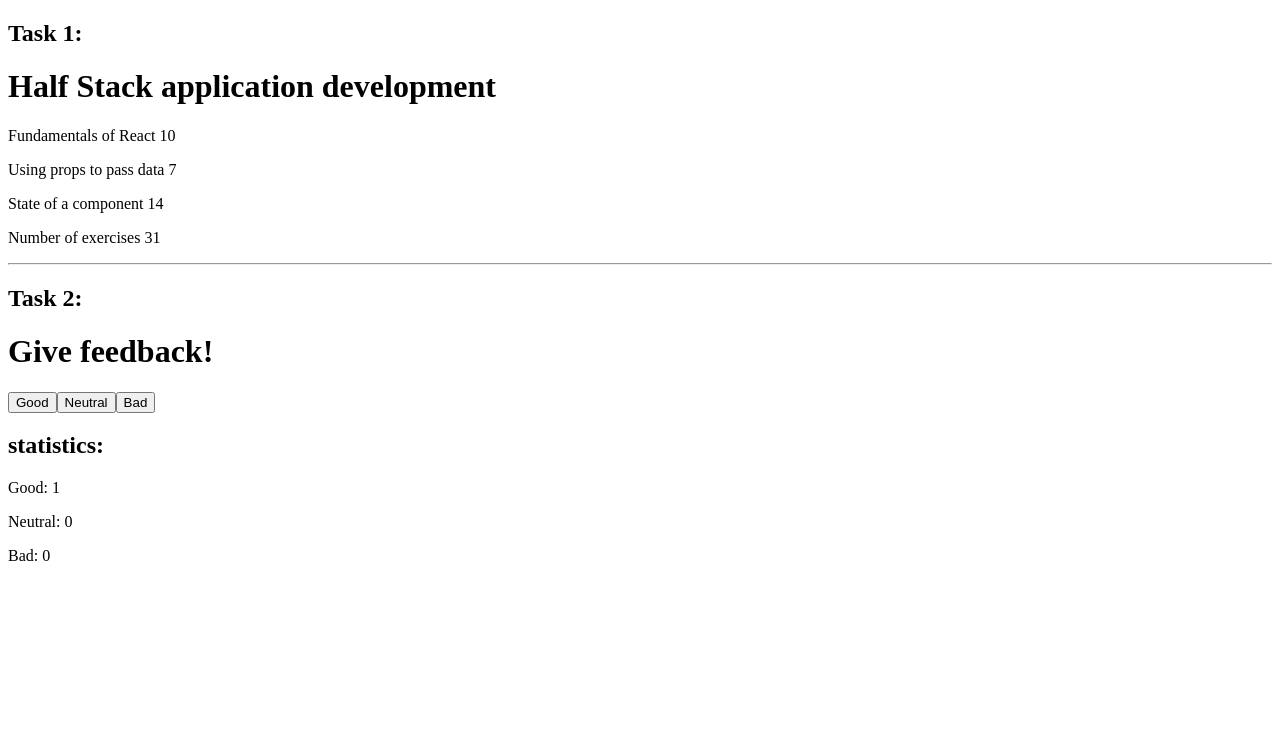
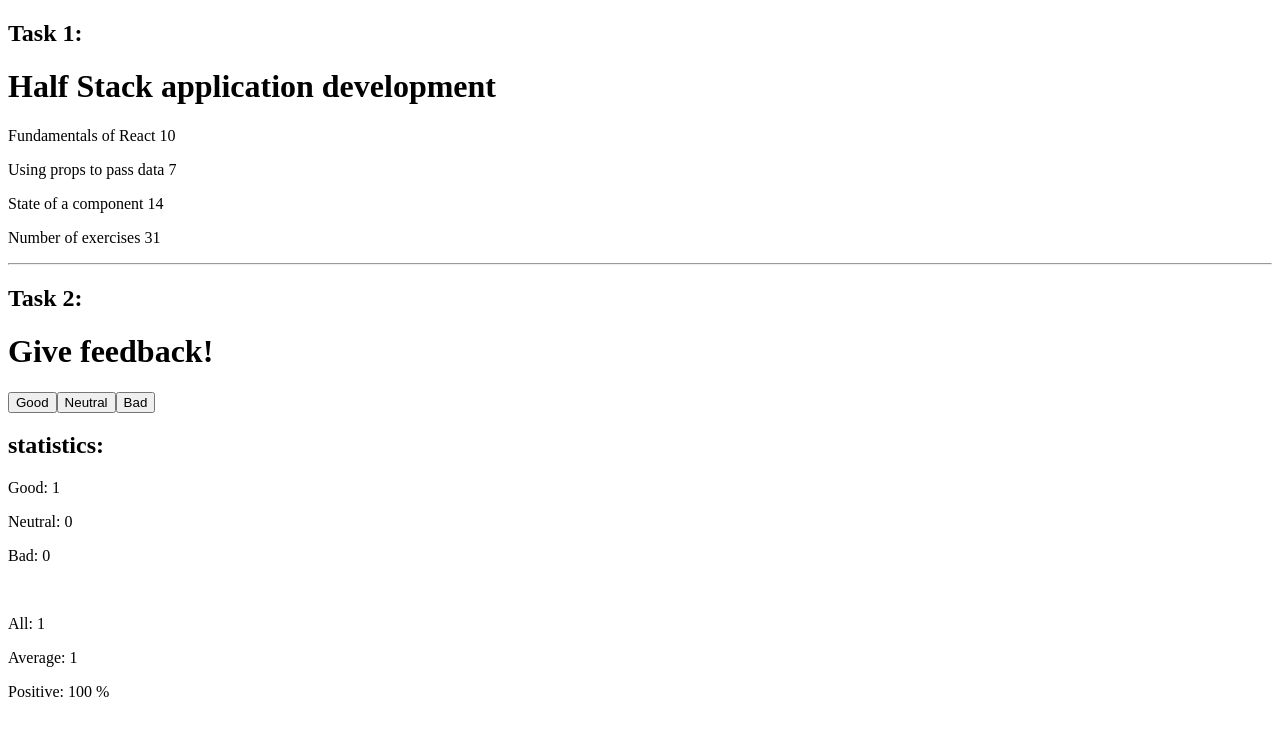
Before and after one commit to Susnezhu/fullstack-open-course, a React (Vite) app in the folder osa1/part1/: page / in a window 1280 px wide. Both pictures are taken after a click on the button "Good". Shown: the top 736 px of the page. Built offline with nearby package versions, Linux system fonts and the light colour scheme.

Commit message:
exercise 1.7

```diff
--- a/osa1/part1/src/tasks/task2.jsx
+++ b/osa1/part1/src/tasks/task2.jsx
@@ -4,6 +4,55 @@ import { useState } from 'react'
 const Button = (props) => (
   <button onClick={props.onClick}>{props.text}</button>
 )
+
+const Sum = (props) => {
+  let summary = props.a + props.b + props.c;
+
+  return (
+    <div>
+      <p>All: {summary}</p>
+    </div>
+  );
+};
+
+const Average = (props) => {
+  const a = props.a;
+  const b = props.b;
+  const c = props.c;
+
+  let summary = a + b + c;
+
+  if (summary === 0) {
+    return <p>Average: 0</p>;
+  }
+
+  let average = (a * 1 + b * 0 + c * (-1)) / summary
+
+  return (
+    <div>
+      <p>Average: {average}</p>
+    </div>
+  )
+}
+
+const Positive = (props) => {
+  const a = props.a;
+  const b = props.b;
+  const c = props.c;
+
+  let summary = a + b + c;
+  let prosent = (a / summary) * 100;
+
+  if (summary === 0) {
+    return <p>Positive: 0 %</p>;
+  }
+
+    return (
+        <div>
+            <p>Positive: {prosent} %</p>
+        </div>
+    )
+}
 
 const Task2 = () => {
   const [good, setGood] = useState(0)
@@ -24,6 +73,12 @@ const Task2 = () => {
       <p>Neutral: {neutral}</p>
       <p>Bad: {bad}</p>
 
+      <br />
+
+      <Sum a={good} b={neutral} c={bad} />
+      <Average a={good} b={neutral} c={bad}/>
+      <Positive a={good} b={neutral} c={bad}/>
+
     </div>
   );
 }
```
